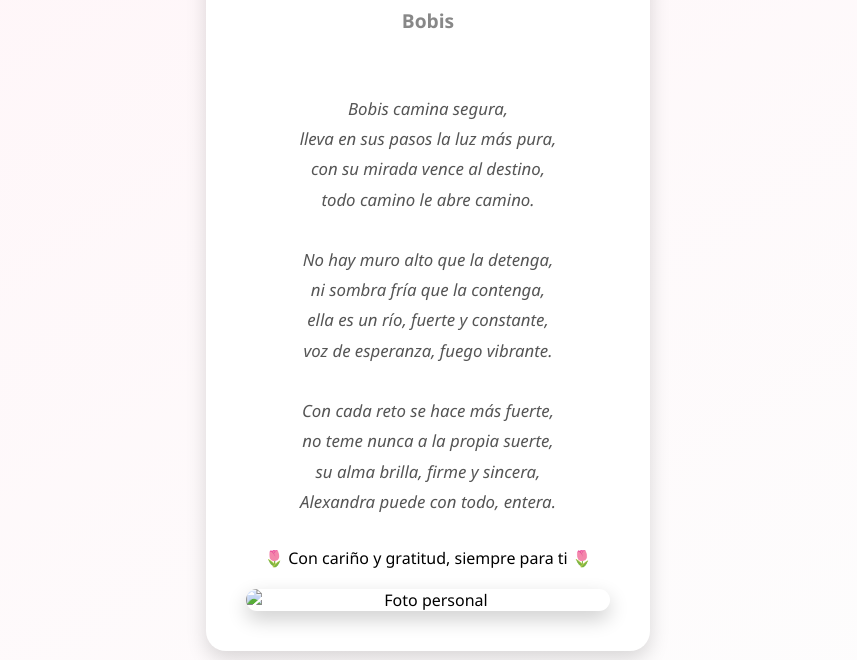
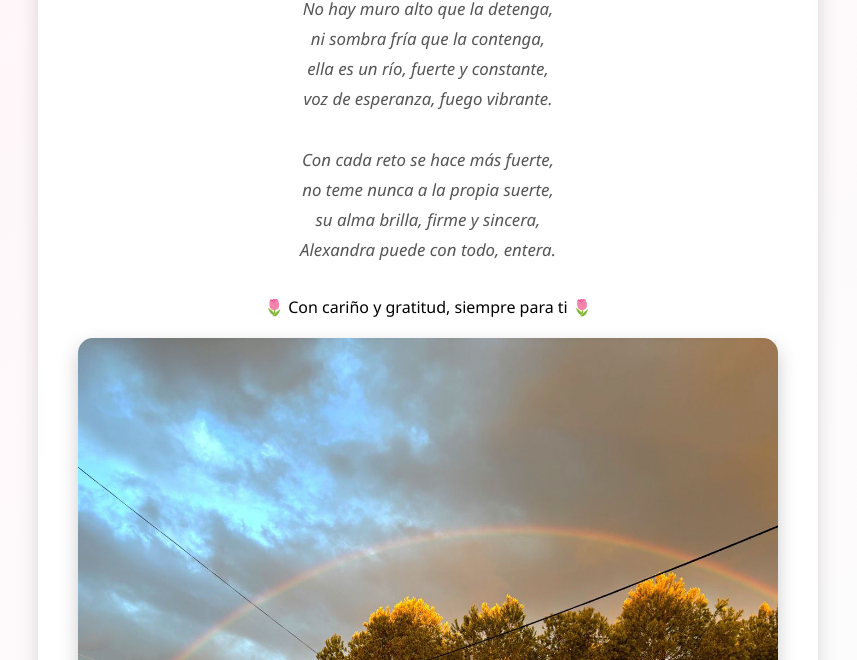
Before and after one commit to JGuillermo676/proyecto_flores, a plain HTML site: page index.html in a window 1280 px wide. Both pictures are taken after a click on the button "Haz clic aquí". Shown: the part 140-800 px from the top of the page, without its empty margins (212-1069 px from the left). Drawn offline with Linux system fonts and the light colour scheme.

Commit message:
Update index.html

```diff
--- a/index.html
+++ b/index.html
@@ -79,7 +79,7 @@ Alexandra puede con todo, entera.
 
   <p>🌷 Con cariño y gratitud, siempre para ti 🌷</p>
   <button id="showPhotoBtn">Haz clic aquí</button>
-  <img id="personalPhoto" src="tu-foto.jpg" alt="Foto personal">
+  <img id="personalPhoto" src="Imagen111.jpg" alt="Foto personal">
 </div>
 
 <script>
```
